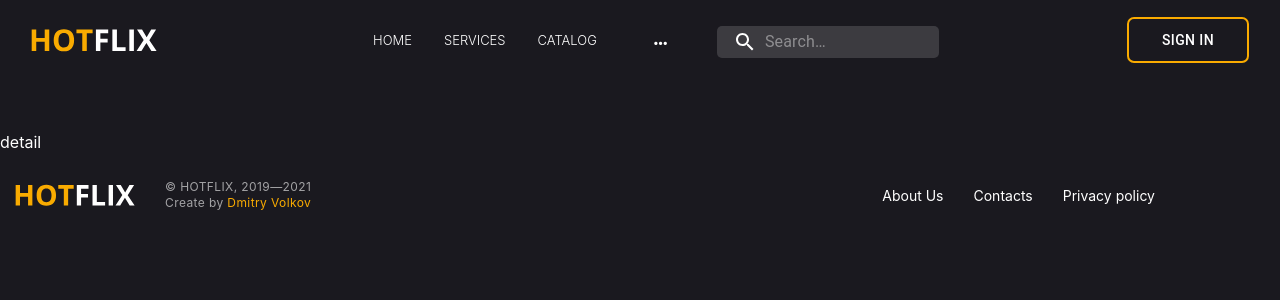
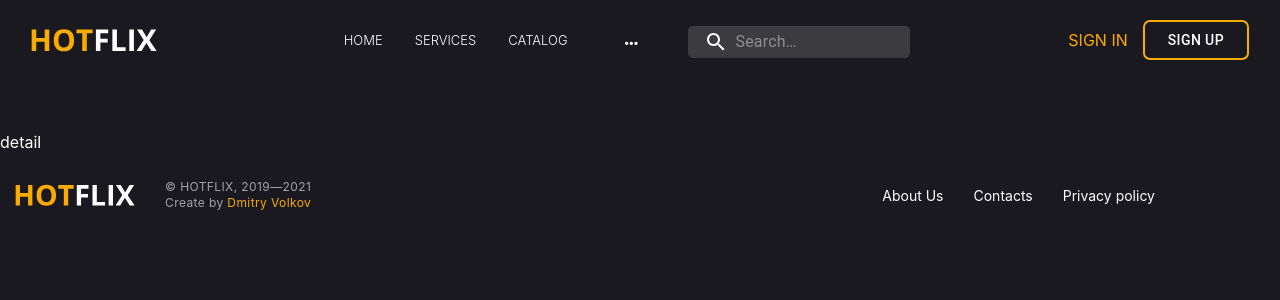
Before and after one commit to Zhoangp/Movie, a React (Create React App) app: page /detail in a window 1280 px wide. Shown: the top 300 px of the page. Built offline with nearby package versions, Linux system fonts and the light colour scheme.

Commit message:
complete sign up

```diff
--- a/package.json
+++ b/package.json
@@ -29,7 +29,8 @@
     "redux": "^4.1.1",
     "redux-thunk": "^2.3.0",
     "slick-carousel": "^1.8.1",
-    "web-vitals": "^1.1.2"
+    "web-vitals": "^1.1.2",
+    "yup": "^0.32.11"
   },
   "scripts": {
     "start": "react-scripts start",
--- a/src/pages/SignUp/Index.js
+++ b/src/pages/SignUp/Index.js
@@ -1,15 +1,44 @@
 import React from 'react';
 import { NavLink } from "react-router-dom";
 import "../SignIn/sign_in_up.css";
-import {Form, Formik} from 'formik'
+import {Form, Formik, Field, ErrorMessage} from 'formik'
+import * as yup from 'yup'
+import { register } from '../../redux/actions/signUp';
 const Index = (props) => {
+  const handleSubmit = (values) => {
+    register(values, () => {
+      props.history.push("/signin");
+    });
+  }
+  const signUpSchema = yup.object().shape({
+    taiKhoan: yup.string().required('* Field is not required!'),
+    matKhau: yup.string().required('* Field is required!'),
+    hoTen: yup.string().required('* Field is required!'),
+    email: yup.string().required('* Field is required!').email('* Email is invalid!'),
+    soDt: yup.string().required('* Field is required!').matches(/^[0-9]+$/),
+
+  })
+    return (
+      <Formik
+      validationSchema={signUpSchema}
+        onSubmit={handleSubmit}
+        initialValues={{
+          taiKhoan: "",
+          matKhau: "",
+          email: "",
+          soDt: "",
+          maNhom:"GP01",
+          maLoaiNguoiDung: "",
+          hoTen: ""
+        }}
+        render={formikProps => {
         return (
           <div className="sign-in">
           <div className="container">
             <div className="row">
               <div className="col-12">
                 <div className="sign__content">
-              <form action="#" className="sign__form">
+                  <Form action="#" className="sign__form">
                     <NavLink to="/" className="sign__logo">
                       <svg
                         width="126"
@@ -29,39 +58,54 @@ const Index = (props) => {
                       </svg>
                     </NavLink>
                     <div className="sign__group">
-                  <input
+                      <Field
+                        onChange={formikProps.handleChange}
                         type="text"
                         className="sign__input"
                         placeholder="Name"
+                        name="hoTen"
                       />
+                       <ErrorMessage render={msg => <div style={{color: "red", fontSize: 13, padding: "5px 0 0 10px"}}>{msg}</div>}  name="hoTen"></ErrorMessage>
                     </div>
                     <div className="sign__group">
-                  <input
+                      <Field
+                        onChange={formikProps.handleChange}
                         type="text"
                         className="sign__input"
                         placeholder="User name"
+                        name="taiKhoan"
                       />
+                       <ErrorMessage render={msg => <div style={{color: "red", fontSize: 13, padding: "5px 0 0 10px"}}>{msg}</div>}  name="hoTen"></ErrorMessage>
                     </div>
                     <div className="sign__group">
-                  <input
+                      <Field
+                        onChange={formikProps.handleChange}
                         type="password"
                         className="sign__input"
                         placeholder="Password"
+                        name="matKhau"
                       />
+                       <ErrorMessage render={msg => <div style={{color: "red", fontSize: 13, padding: "5px 0 0 10px"}}>{msg}</div>}  name="hoTen"></ErrorMessage>
                     </div>
                     <div className="sign__group">
-                  <input
-                    type="text"
+                      <Field
+                        onChange={formikProps.handleChange}
+                        type="email"
                         className="sign__input"
                         placeholder="Email"
+                        name="email"
                       />
+                       <ErrorMessage render={msg => <div style={{color: "red", fontSize: 13, padding: "5px 0 0 10px"}}>{msg}</div>}  name="hoTen"></ErrorMessage>
                     </div>
                     <div className="sign__group">
-                  <input
+                      <Field
+                        onChange={formikProps.handleChange}
                         type="text"
                         className="sign__input"
                         placeholder="Phone number"
+                        name="soDt"
                       />
+                       <ErrorMessage render={msg => <div style={{color: "red", fontSize: 13, padding: "5px 0 0 10px"}}>{msg}</div>}  name="hoTen"></ErrorMessage>
                     </div>
                     <div className="sign__group sign__group--checkbox">
                       <input
@@ -72,8 +116,8 @@ const Index = (props) => {
                       />
                       <label htmlFor="remember">I agree to the <a href="#">Privacy Policy</a></label>
                     </div>
-                <button className="sign__btn" type="button">
-                  Sign in
+                    <button className="sign__btn">
+                      Sign Up
                     </button>
                     <span className="sign__delimiter">or</span>
                     <div className="sign__social">
@@ -108,12 +152,15 @@ const Index = (props) => {
                     <span className="sign__text">
                     Already have an account? <NavLink to="/signin">Sign in!</NavLink>
                     </span>
-              </form>
+                  </Form>
                 </div>
               </div>
             </div>
           </div>
         </div>
+        )
+      }}/>
+
     );
 };
 
--- a/src/redux/actions/signIn.js
+++ b/src/redux/actions/signIn.js
@@ -9,7 +9,6 @@ export const logIn = (values, callBack) => {
                 url: "https://movie0706.cybersoft.edu.vn/api/QuanLyNguoiDung/DangNhap",
                 data: values
             })
-            console.log(1)
             dispatch({type: actionTypes.GET_USER, payload: result.data})
             callBack();
         }
--- /dev/null
+++ b/src/redux/actions/signUp.js
@@ -0,0 +1,17 @@
+import axios from "axios";
+
+export const register = async (values, callBack) => {
+        try {
+                await axios({
+                url: "https://movie0706.cybersoft.edu.vn/api/QuanLyNguoiDung/DangKy",
+                method: "POST",
+                data: values,
+            })
+            console.log(values);
+            alert("Đăng ký thành công!");
+            callBack();
+        }
+        catch(error) {
+            alert("Thất bại!");
+        }
+    }
--- a/src/templates/HomeTemplate/Layout/Header/Header.js
+++ b/src/templates/HomeTemplate/Layout/Header/Header.js
@@ -265,14 +265,21 @@ const Header = (props) => {
               </li>
 
             </ul> {
-              infor ? <Typography>{infor.hoTen}</Typography> :    <NavLink to="/signin" extra className="btn-signIn">
+              infor ? <Typography>{infor.hoTen}</Typography> :  (
+                <div className="cover-signUp-signIn">
+              <NavLink className="signIn"  to="/signin">
+                  SIGN IN
+              </NavLink>
+              <NavLink to="/signup" extra className="btn-signIn">
               <Button
                         onClick={closeMobileMenu}
                         className={classes.buttonn}>
-                        SIGN IN
+                        Sign up
                       </Button>
                       <FaSignInAlt className="btn-signIn-icon"/>
               </NavLink>
+              </div>
+              )
             }
 
             <div className="menu-icon" onClick={handleClick}>
--- a/src/templates/HomeTemplate/Layout/Header/navbar.css
+++ b/src/templates/HomeTemplate/Layout/Header/navbar.css
@@ -36,8 +36,11 @@
     justify-content: end;
     margin: 0;
   }
-
-
+  .cover-signUp-signIn {
+    align-items: center;
+    display: flex;
+    justify-content: space-between;
+  }
 
   .nav-links {
     font-size:13px;
@@ -67,10 +70,25 @@
   }
   .btn-signIn {
     border: 2px solid #faab00 ;
-    padding: 3px 25px ;
+    padding: 0px 15px ;
     border-radius: 7px ;
     text-decoration: none;
+    display: flex;
+  }
+  .signIn {
+    margin-right: 15px;
+    text-decoration: none;;
+  }
+  .signIn:hover {
+    text-decoration: none;
+  }
+  .signIn {
+    color: #faab00;
+    text-decoration: none !important;
 
+  }
+  .signIn:hover {
+    color: white !important;
   }
   .btn-signIn .btn-signIn-icon {
     display: none;
```
Also changed, not shown: 1 other file (tests, documents, lock files or other folders). Lines whose indentation alone changed are shown as unchanged.
